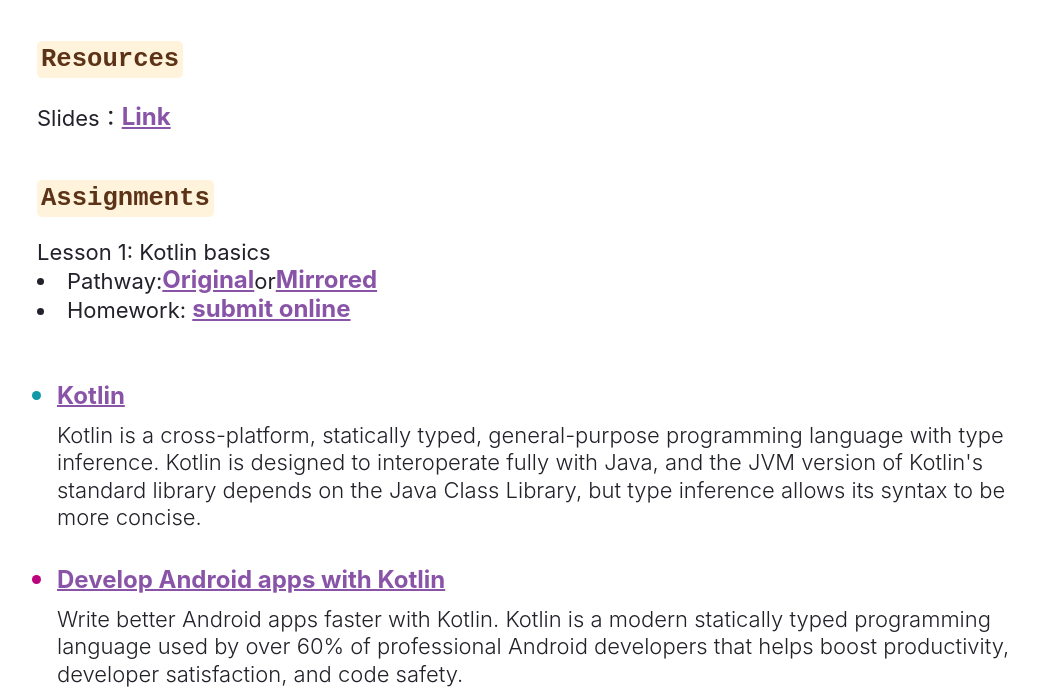
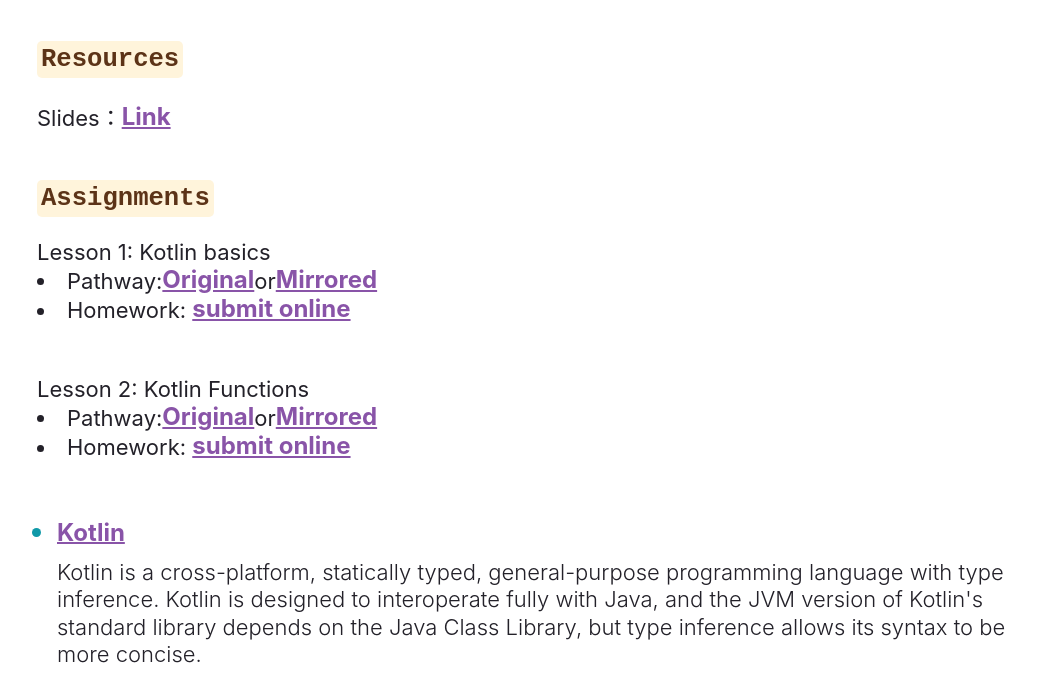
Before and after one commit to walkman617/gatsby, a Gatsby site: page / in a window 1280 px wide. Shown: the part 129-818 px from the top of the page, without its empty margins (11-1049 px from the left). Built offline with nearby package versions, Linux system fonts and the light colour scheme; Gatsby itself is replaced by a stand-in of ours.

Commit message:
Update index.js

```diff
--- a/src/pages/index.js
+++ b/src/pages/index.js
@@ -169,6 +169,35 @@
             submit online
           </a></li>
       <br />
+      <br />
+      Lesson 2: Kotlin Functions
+          <br />
+          <li>Pathway:
+            <a
+            style={linkStyle}
+            target="_blank"
+            href={"https://developer.android.com/courses/pathways/android-development-with-kotlin-2"}
+            >
+              Original
+            </a>
+              or
+            <a
+            style={linkStyle}
+            target="_blank"
+            href={"https://developer.android.google.cn/courses/pathways/android-development-with-kotlin-2"}
+            >
+              Mirrored
+            </a>
+
+          </li>
+          <li>Homework: <a
+            style={linkStyle}
+            target="_blank"
+            href={"https://docs.qq.com/form/page/DYll5R3FUT2ZqclRN"}
+          >
+            submit online
+          </a></li>
+      <br />
       </p>
       <ul style={listStyles}>
 
```
